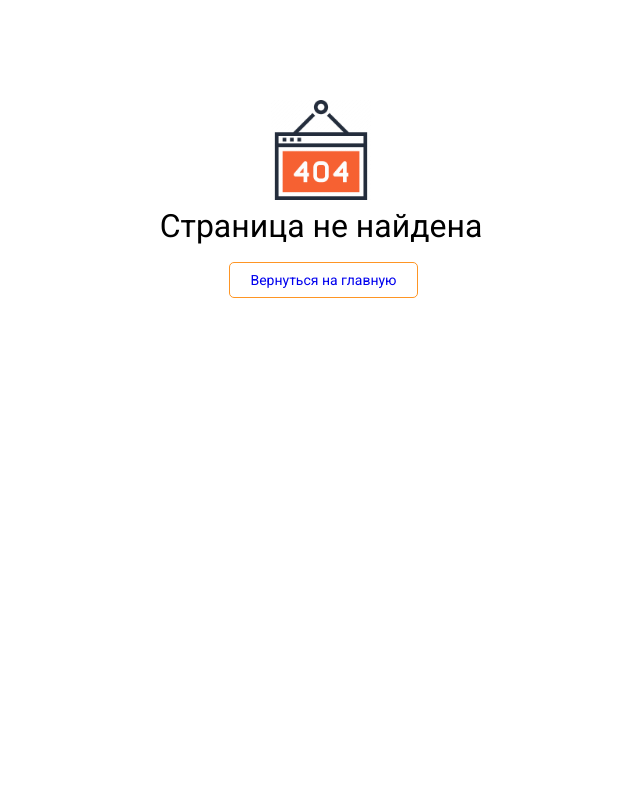
After one commit to kakbutos/vinyl-shop, a PHP site: page /index.php in a window 1280 px wide. The commit adds this page. Shown: the whole page, without its empty margins (319-959 px from the left). Run offline with PHP 8.4, Linux system fonts and the light colour scheme.

Commit message:
Обработка ошибок 404 и 500 для пользователя

```diff
--- a/public/css/admin_style.css
+++ b/public/css/admin_style.css
@@ -352,7 +352,6 @@ body{
 	border-radius: 5px;
 	padding: 10px 20px;
 	font-size: 14px;
-	text-decoration: none;
 }
 .image-button:hover{
 	background: #fe9524;
@@ -461,3 +460,21 @@ body{
 .cell-input.toggle:checked + label:before {
 	left: 36px;
 }
+
+/* errorPage */
+.error-page {
+	display: flex;
+	flex-direction: column;
+	align-items: center;
+}
+
+.error-image {
+	margin-top: 100px;
+	height: 100px;
+	margin-bottom: 10px;
+}
+
+.error-page-info {
+	font-size: 32px;
+	margin-bottom: 20px;
+}
--- a/public/index.php
+++ b/public/index.php
@@ -1,6 +1,21 @@
 <?php
+
+use Eshop\Core\Template\Template;
 
 require_once '../boot.php';
 
-$app = new Eshop\Application();
-$app->run();
+try
+{
+	$app = new Eshop\Application();
+	$app->run();
+}
+
+catch (Exception $e)
+{
+	ob_clean();
+	$render = new Template('../src/Views');
+
+	echo $render->render('errorPage', [
+		'responseCode' => 500,
+	]);
+}
--- a/src/Application.php
+++ b/src/Application.php
@@ -6,6 +6,7 @@ use Eshop\Core\Config\Config;
 use Eshop\Core\DB\Migrator;
 use Eshop\core\Routing\Router;
 use Eshop\Core\Session;
+use Eshop\Core\Template\Template;
 
 class Application
 {
@@ -28,9 +29,11 @@ class Application
 		}
 		else
 		{
-			http_response_code(404);
-			echo 'Page not found';
-			exit;
+			$render = new Template('../src/Views');
+
+			echo $render->render('errorPage', [
+				'responseCode' => 404,
+			]);
 		}
 	}
 }
--- /dev/null
+++ b/src/Views/errorPage.php
@@ -0,0 +1,34 @@
+<?php
+/**
+ * @var int $responseCode
+ */
+?>
+<!doctype html>
+<html lang="en">
+<head>
+	<meta charset="UTF-8">
+	<meta name="viewport" content="width=device-width, user-scalable=no, initial-scale=1.0, maximum-scale=1.0, minimum-scale=1.0">
+	<meta http-equiv="X-UA-Compatible" content="ie=edge">
+	<link rel="stylesheet" href="/css/reset.css">
+	<link rel="stylesheet" href="/css/admin_style.css">
+	<title>Ошибка</title>
+</head>
+<body>
+
+	<div class="error-page">
+		<?php if($responseCode === 500): ?>
+			<img class="error-image" src="/assets/icon/code500.png" alt="/">
+			<div class="error-page-info">
+				Упс, что-то пошло не так
+			</div>
+		<?php elseif ($responseCode === 404): ?>
+		<img class="error-image" src="/assets/icon/code404.webp" alt="/">
+		<div class="error-page-info">
+			Страница не найдена
+		</div>
+		<?php endif; ?>
+		<a class="image-button" href="/">Вернуться на главную</a>
+	</div>
+
+</body>
+</html>
```
Also changed, not shown: README.md, public/assets/icon/code404.png (added), public/assets/icon/code404.webp (added).
